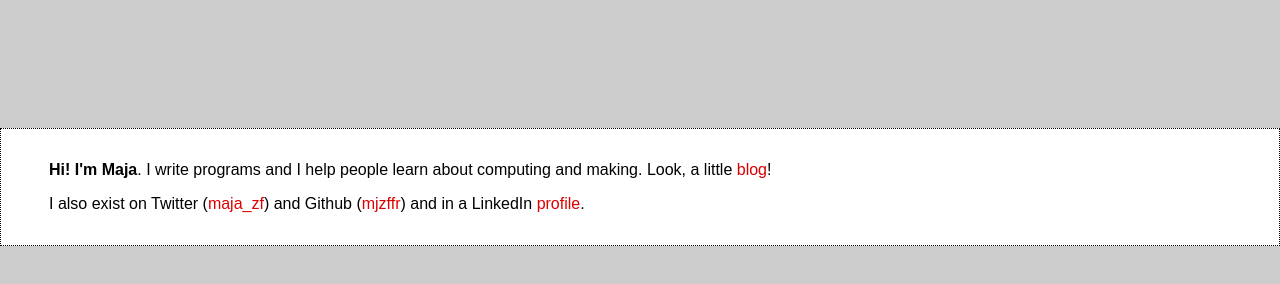
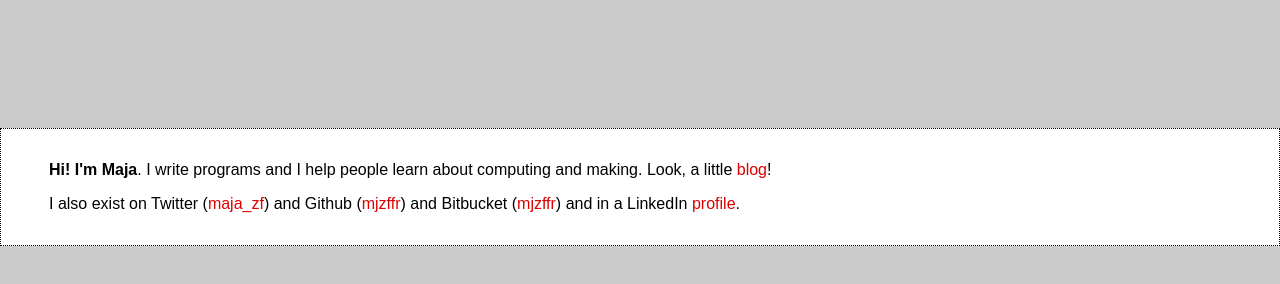
Before and after one commit to mjzffr/mjzffr.github.io, a plain HTML site: page index.html in a window 1280 px wide. Drawn offline with Linux system fonts and the light colour scheme.

Commit message:
add bitbucket link

```diff
--- a/index.html
+++ b/index.html
@@ -8,7 +8,7 @@
 <body>
 <div id="enter">
 <p><strong>Hi! I'm Maja</strong>. I write programs and I help people learn about computing and making. Look, a little <a href="./blog">blog</a>! </p>
-<p>I also exist on Twitter (<a href="http://www.twitter.com/maja_zf" target="_blank">maja_zf</a>) and Github (<a href="http://www.github.com/mjzffr" target="_blank">mjzffr</a>) and in a LinkedIn <a href="http://ca.linkedin.com/in/mfrydrychowicz" target="_blank">profile</a>.</p>
+<p>I also exist on Twitter (<a href="http://www.twitter.com/maja_zf" target="_blank">maja_zf</a>) and Github (<a href="http://www.github.com/mjzffr" target="_blank">mjzffr</a>) and Bitbucket (<a href="https://bitbucket.org/mjzffr" target="_blank">mjzffr</a>) and in a LinkedIn <a href="http://ca.linkedin.com/in/mfrydrychowicz" target="_blank">profile</a>.</p>
 
 </div>
 </body>
```
